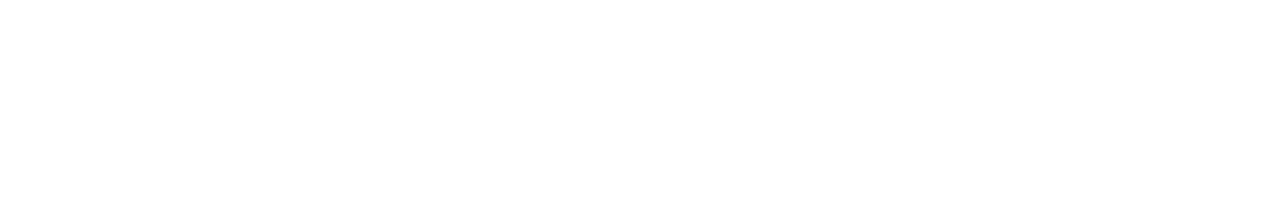
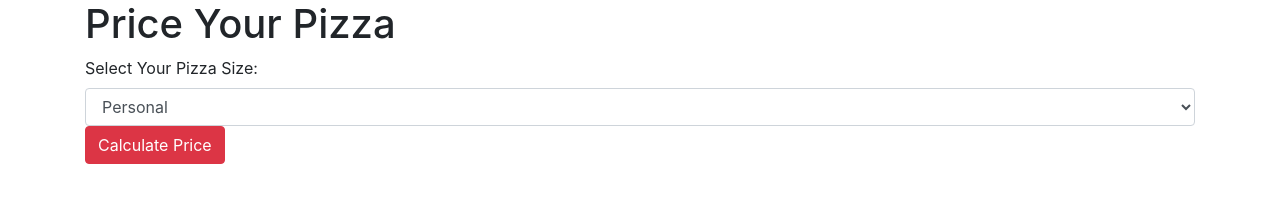
Before and after one commit to jpremmel/pizza, a plain HTML site: page index.html in a window 1280 px wide. Drawn offline with Linux system fonts and the light colour scheme.

Commit message:
Add html form and js submit function for selecting pizza size.

```diff
--- a/index.html
+++ b/index.html
@@ -5,11 +5,22 @@
     <link href="css/styles.css" rel="stylesheet" type="text/css">
     <script src="js/jquery-3.4.1.js"></script>
     <script src="js/scripts.js"></script>
-    <title>Order Pizza</title>
+    <title>Price Your Pizza</title>
   </head>
   <body>
     <div class="container">
-
+      <h1>Price Your Pizza</h1>
+      <form id="order">
+        <label for="size">Select Your Pizza Size:</label>
+        <select class="form-control" id="size">
+          <option>Personal</option>
+          <option>Small</option>
+          <option>Medium</option>
+          <option>Large</option>
+          <option>Extra Large</option>
+        </select>
+        <button type="submit" class="btn btn-danger">Calculate Price</button>
+      </form>
     </div>
   </body>
 </html>
--- a/js/scripts.js
+++ b/js/scripts.js
@@ -0,0 +1,16 @@
+//FRONT END//
+$(document).ready(function() {
+  $("#order").submit(function(event) {
+    event.preventDefault();
+    var size = $("#size").val();
+    console.log(size);
+
+  });
+
+});
+
+//BACK END//
+function Pizza(size, toppings) {
+  this.size = size,
+  this.toppings = toppings
+}
```
